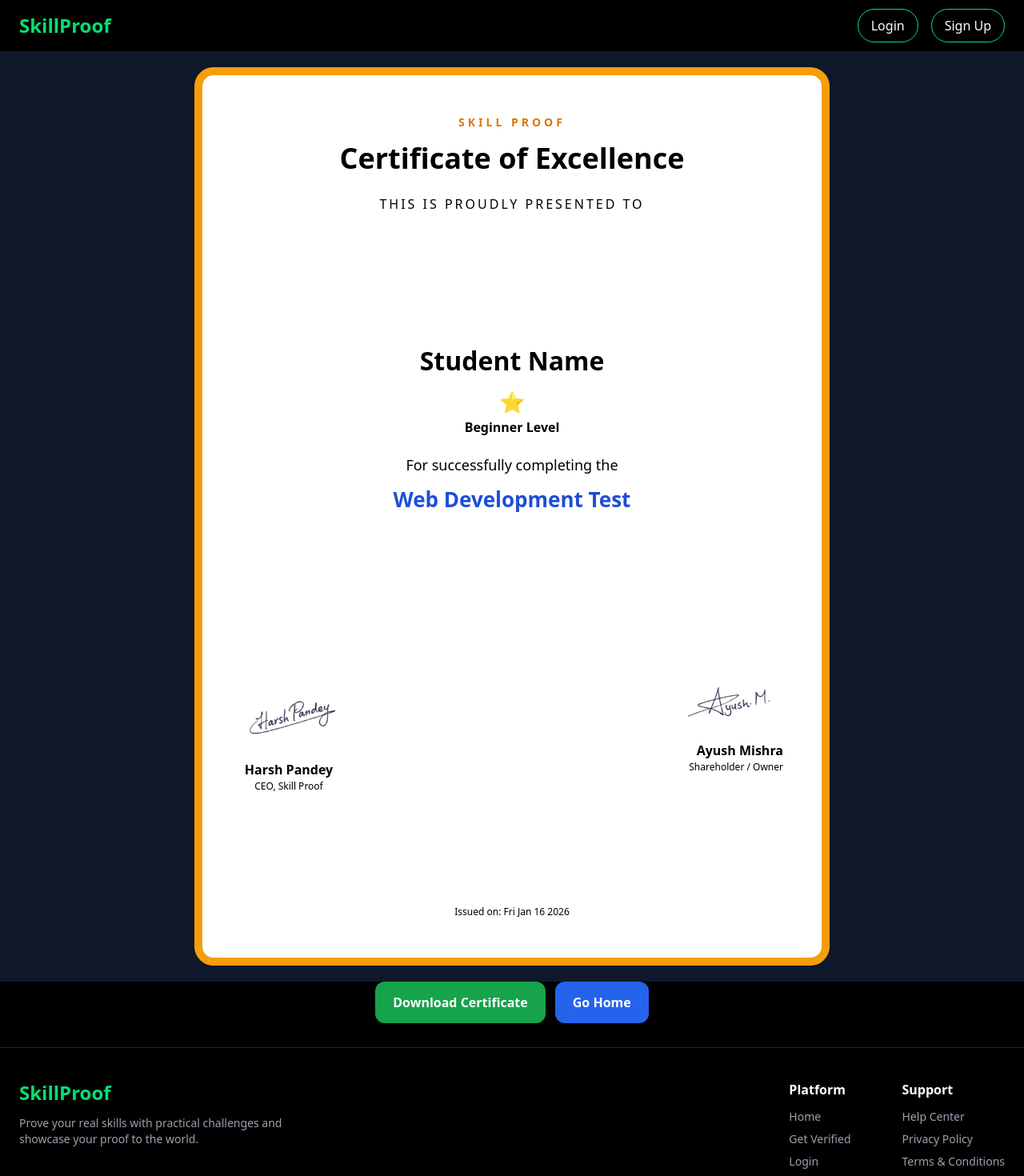
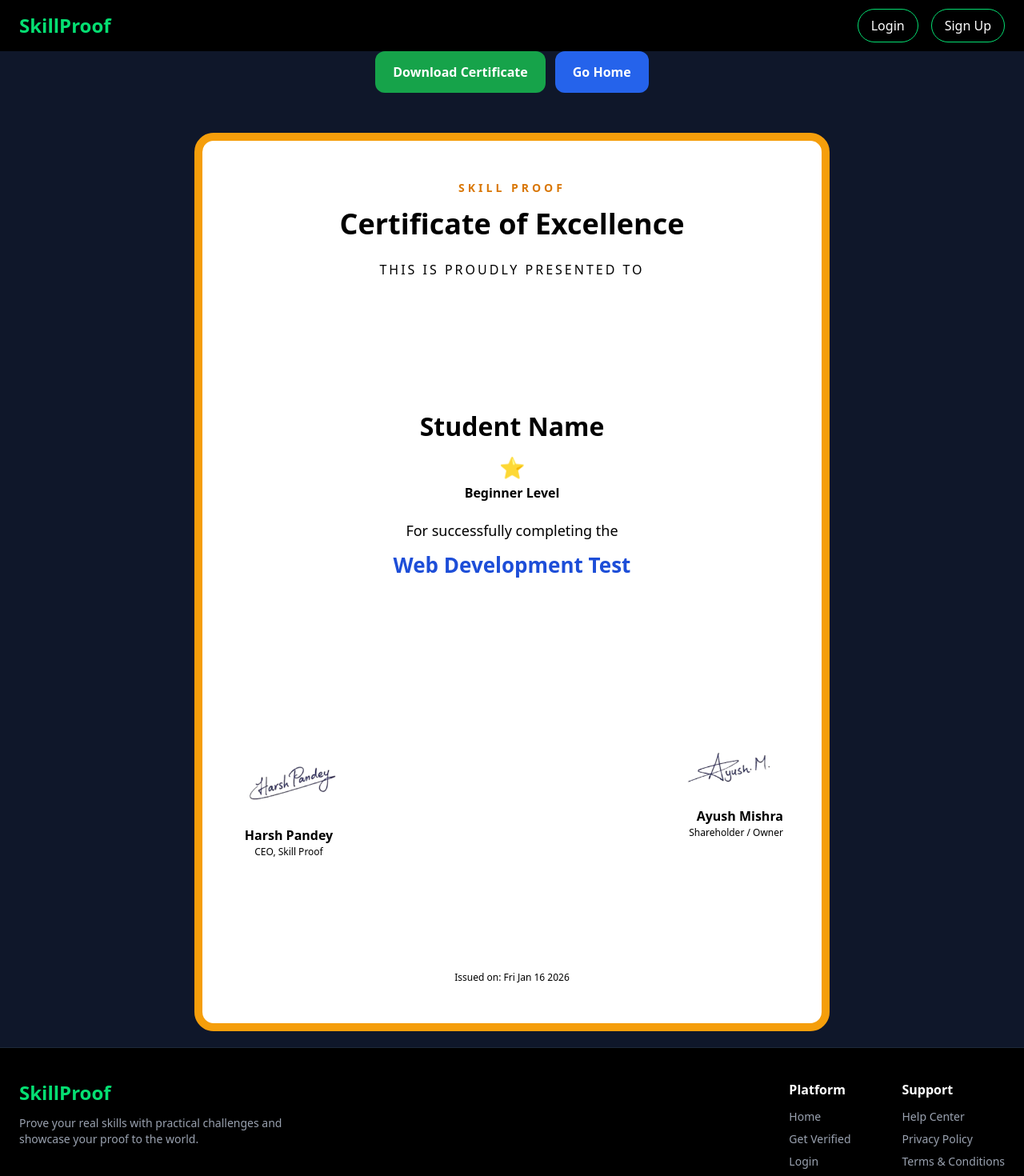
Before and after one commit to harshpandey3996/skill-proof, a React (Vite) app in the folder Frontend/: page /certificate in a window 1280 px wide. Shown: the top 1470 px of the page at 80% size. Built offline with nearby package versions, Linux system fonts and the light colour scheme.

Commit message:
Update Certificate.jsx

```diff
--- a/Frontend/src/Pages/Certificate.jsx
+++ b/Frontend/src/Pages/Certificate.jsx
@@ -38,8 +38,12 @@ export default function Certificate() {
   const renderStars = () => "⭐".repeat(stars);
 
   const downloadCertificate = async () => {
-    if (!certificateRef.current) return;
+  if (!certificateRef.current) {
+    alert("Certificate not found. Please refresh the page.");
+    return;
+  }
 
+  try {
     const canvas = await html2canvas(certificateRef.current, {
       scale: 3,
       useCORS: true,
@@ -54,8 +58,20 @@ export default function Certificate() {
 
     const pdf = new jsPDF("portrait", "mm", "a4");
     pdf.addImage(imgData, "PNG", 0, 0, 210, 297);
+
     pdf.save("certificate.pdf");
-  };
+
+    // ✅ SUCCESS ALERT
+    alert("🎉 Your certificate downloaded successfully!");
+  } catch (error) {
+    console.error("Download error:", error);
+
+    // ❌ ERROR ALERT
+    alert(
+      "❌ Something went wrong while downloading the certificate. Please try again."
+    );
+  }
+};
 
   return (
     <>
@@ -69,6 +85,7 @@ export default function Certificate() {
           padding: 20px;
           background: #0f172a;
           overflow-x: auto;
+
         }
 
         .certificate-a4 {
@@ -90,7 +107,10 @@ export default function Certificate() {
           .certificate-a4 {
             transform: scale(0.48);
             transform-origin: top center;
+            margin-top:60px;
+
           }
+
         }
 
         .subtitle {
@@ -139,6 +159,7 @@ export default function Certificate() {
           justify-content: center;
           gap: 12px;
           padding-bottom: 30px;
+          background: #0f172a;
         }
 
         .btn {
@@ -158,6 +179,16 @@ export default function Certificate() {
           background: #2563eb;
         }
       `}</style>
+       <div className="footer-btns">
+        <button className="btn btn-download" onClick={downloadCertificate}>
+          Download Certificate
+        </button>
+
+        <button className="btn btn-home" onClick={() => navigate("/")}>
+          Go Home
+        </button>
+      </div>
+
 
       <div className="certificate-wrapper">
         <div ref={certificateRef} className="certificate-a4">
@@ -212,15 +243,6 @@ export default function Certificate() {
         </div>
       </div>
 
-      <div className="footer-btns">
-        <button className="btn btn-download" onClick={downloadCertificate}>
-          Download Certificate
-        </button>
-
-        <button className="btn btn-home" onClick={() => navigate("/")}>
-          Go Home
-        </button>
-      </div>
 
       <Footer />
     </>
```
